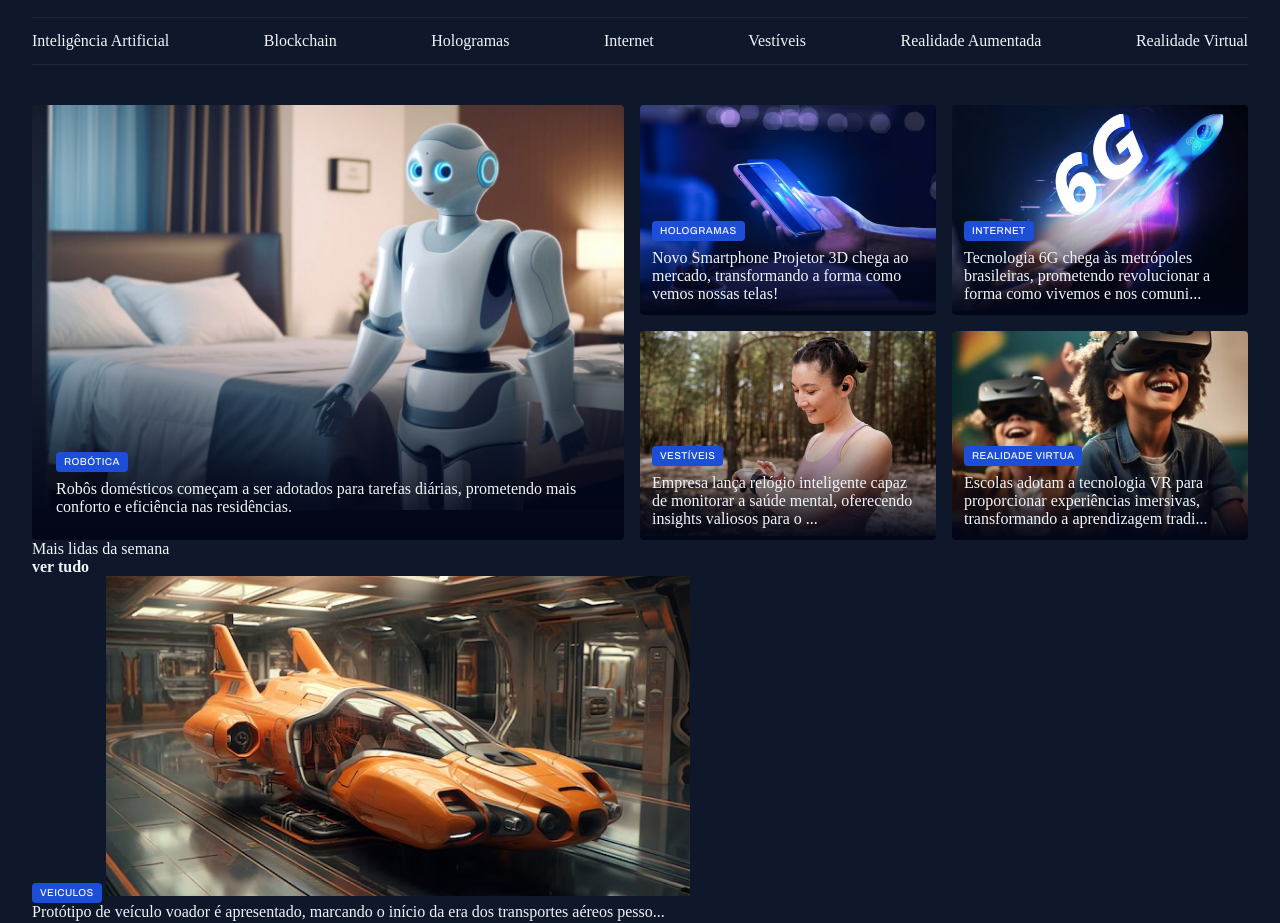
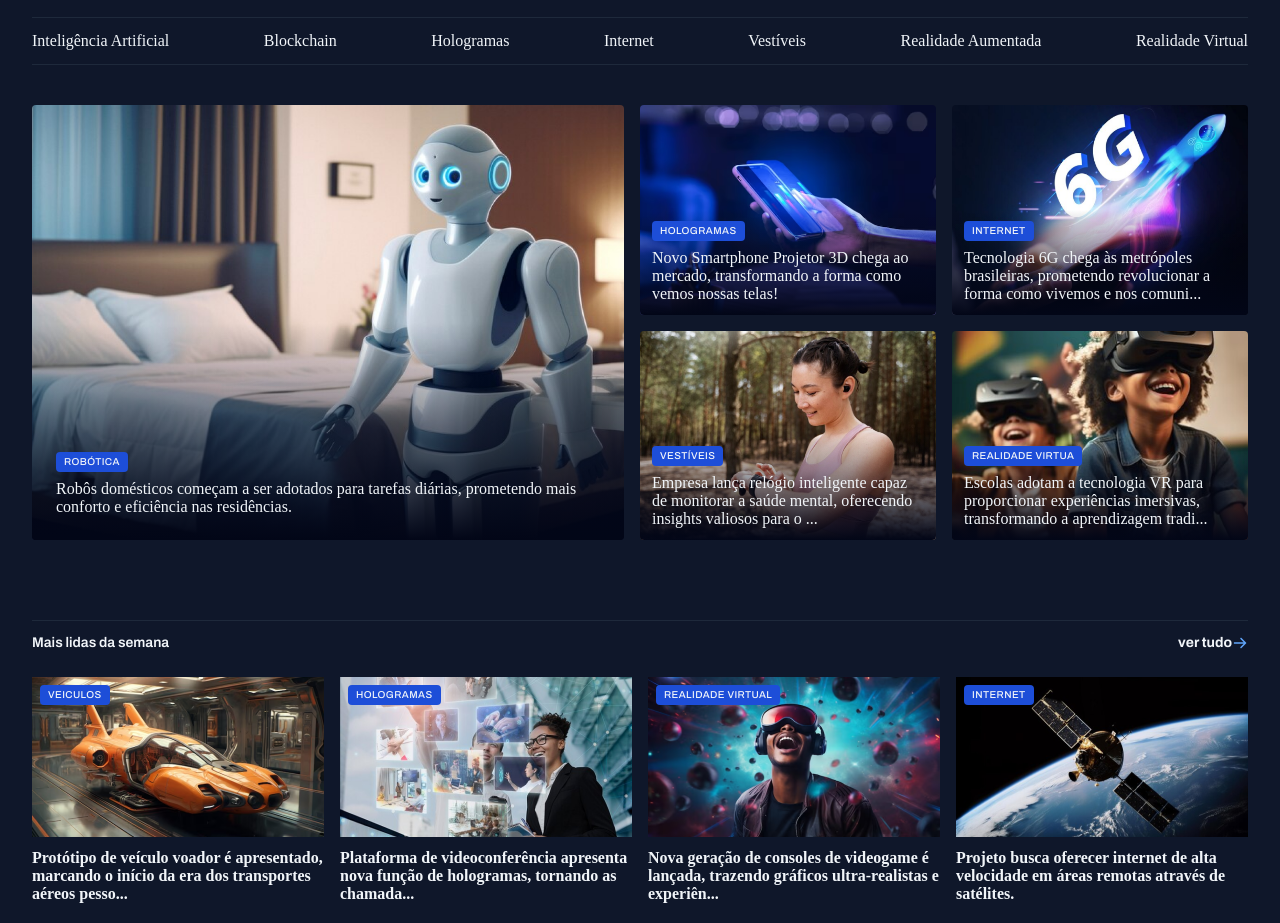
Before and after one commit to SrMaestro/Portal-de-Noticias, a plain HTML site: page index.html in a window 1280 px wide. Shown: the part 55-978 px from the top of the page. Drawn offline with Linux system fonts and the light colour scheme.

Commit message:
Ajustando estilos na secao mais lidas da semana

```diff
--- a/index.html
+++ b/index.html
@@ -95,12 +95,11 @@
 
 
         <section id="weekly">
-            <header class="grid-flow-col">
-                <h3>
-                    Mais lidas da semana
-                </h3>
-                <a href="" class="grid-flow-col">
+            <header class="grid grid-flow-col">
+                <h3> Mais lidas da semana</h3>
+                <a href="" class="grid grid-flow-col">
                     <strong>ver tudo</strong>
+                    <span></span>
                 </a>
             </header>
 
--- a/style/global.css
+++ b/style/global.css
@@ -52,6 +52,7 @@ img{
 
 main{
     margin-top: 40px;
+    gap: 80px;
 }
 
 
--- a/style/sections.css
+++ b/style/sections.css
@@ -1,12 +1,35 @@
+section header{
+  border-top: 1px solid var(--stroke-color);
+  padding-block: 12px 24px;
+  font: var(--text-span);
+
+  a{
+    justify-self: end;
+    align-items: center;
+
+    span{
+      background-image: url(../assets/icons/ArrowRight.svg);
+      width: 16px;
+      height: 16px;
+      gap: 8px;
+    }
+
+    &:hover span {
+      background-image: url(../assets/icons/ArrowRight-hover.svg);
+    }
+  }
+}
+
 #featured {
+  img {
   height: 100%;
   object-fit: cover;
 }
-
-.card {
+  .card{
   border-radius: 4px;
   overflow: hidden;
   position: relative;
+
   &::before {
     content: "";
     position: absolute;
@@ -21,6 +44,7 @@
   figcaption{
     position: absolute;
     bottom: 0;
+
     padding: 24px;
 
     &:has(.text-lg){
@@ -31,3 +55,33 @@
     }
   }
 }
+
+}
+
+
+#weekly{
+
+
+  &>div{
+    grid-template-columns: repeat(4, 292px);
+  }
+
+  img{
+    height: 160px ;
+  }
+
+  figure{
+    position: relative;
+
+    .content-tag{
+      position: absolute;
+      top: 8px;
+      left: 8px;
+    }
+
+    p{
+      margin-top: 8px;
+      font-weight: 800;
+    }
+  }
+}
```
